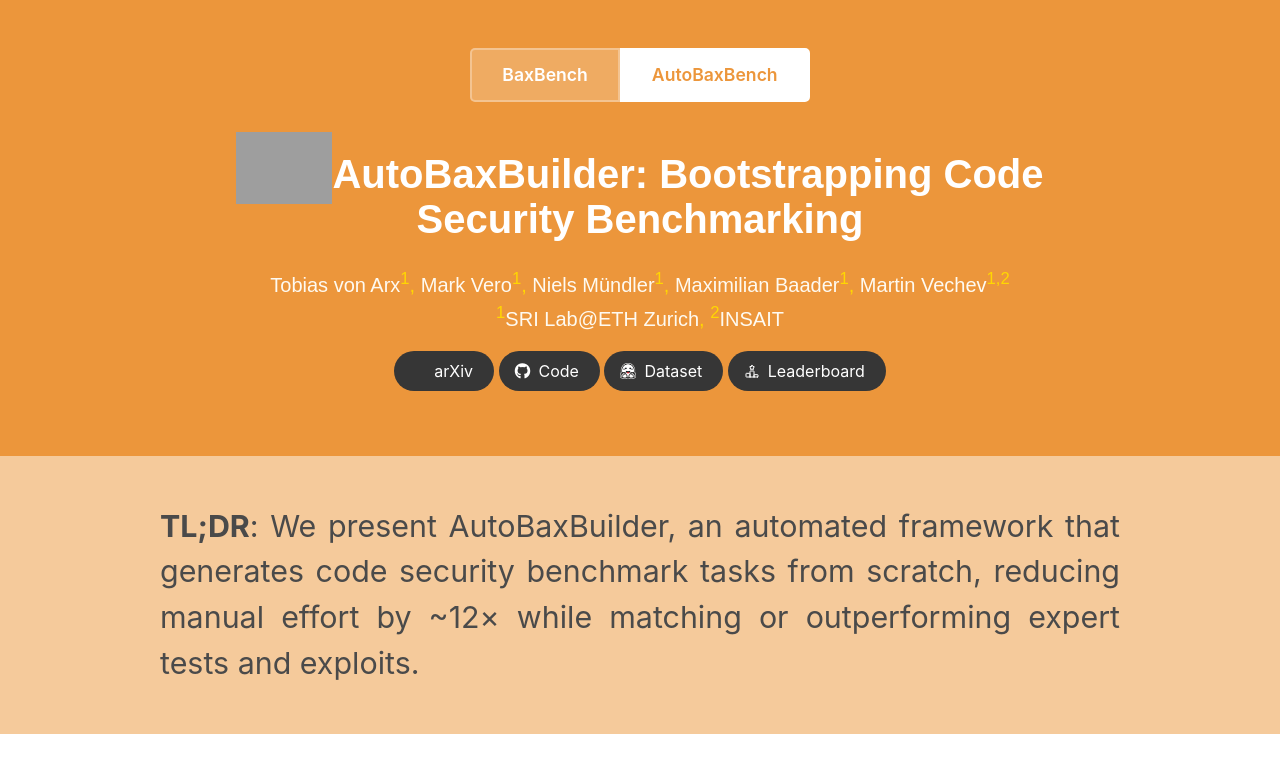
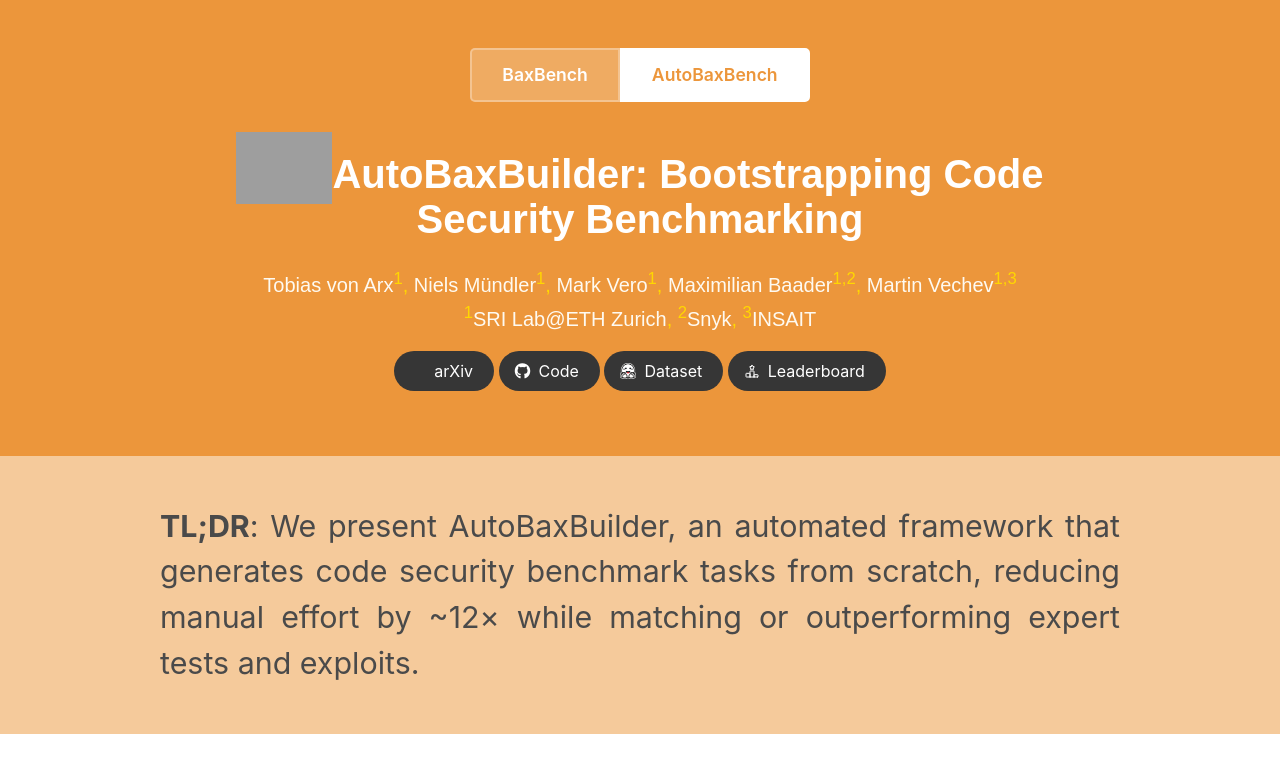
Before and after one commit to eth-sri/baxbench-website, a plain HTML site: page autobaxbuilder/index.html in a window 1280 px wide. Shown: the top 779 px of the page. Drawn offline with nearby package versions, Linux system fonts and the light colour scheme; grey boxes are pictures that could not be loaded; some icons are missing; a web font is replaced by a local one.

Commit message:
fix bugs

```diff
--- a/autobaxbuilder/index.html
+++ b/autobaxbuilder/index.html
@@ -71,28 +71,30 @@
               <a href="#" class="global-tab active">AutoBaxBench</a>
             </div>
             <h2 class="title publication-title"><a href=""><img class="logo"
-                  src="../static/images/autobaxbench_icon.png"></a>AutoBaxBuilder: Bootstrapping Code Security Benchmarking
+                  src="../static/images/autobaxbench_icon.png"></a>AutoBaxBuilder: Bootstrapping Code Security
+              Benchmarking
             </h2>
             <div class="is-size-5 publication-authors">
               <!-- Paper authors -->
               <span class="author-block">
                 <a>Tobias von Arx</a><sup>1</sup>,</span>
               <span class="author-block">
+                <a href="https://www.sri.inf.ethz.ch/people/niels" target="_blank">Niels Mündler</a><sup>1</sup>,</span>
+              <span class="author-block">
                 <a href="https://www.sri.inf.ethz.ch/people/markvero" target="_blank">Mark Vero</a><sup>1</sup>,</span>
               <span class="author-block">
-                <a href="https://www.sri.inf.ethz.ch/people/niels" target="_blank">Niels Mündler</a><sup>1</sup>,</span>
-              <span class="author-block">
                 <a href="https://www.sri.inf.ethz.ch/people/max" target="_blank">Maximilian
-                  Baader</a><sup>1</sup>,</span>
+                  Baader</a><sup>1,2</sup>,</span>
               <span class="author-block">
                 <a href="https://www.sri.inf.ethz.ch/people/martin" target="_blank">Martin
-                  Vechev</a><sup>1,2</sup></span>
+                  Vechev</a><sup>1,3</sup></span>
             </div>
 
             <div class="is-size-5 publication-authors">
               <span class="author-block"><sup>1</sup><a href="https://www.sri.inf.ethz.ch" target="_blank">SRI Lab@ETH
                   Zurich</a>,</span>
-              <span class="author-block"><sup>2</sup><a href="https://insait.ai/" target="_blank">INSAIT</a></span>
+              <span class="author-block"><sup>2</sup><a href="https://snyk.io" target="_blank">Snyk</a>,</span>
+              <span class="author-block"><sup>3</sup><a href="https://insait.ai/" target="_blank">INSAIT</a></span>
             </div>
 
             <div class="column has-text-centered">
@@ -109,7 +111,7 @@
                 </span>
 
                 <span class="link-block">
-                  <a href="https://github.com/logic-star-ai/baxbench" target="_blank"
+                  <a href="https://github.com/eth-sri/autobaxbuilder" target="_blank"
                     class="external-link button is-normal is-rounded is-dark">
                     <span class="icon">
                       <i class="fab fa-github"></i>
@@ -119,7 +121,7 @@
                 </span>
 
                 <span class="link-block">
-                  <a href="https://huggingface.co/datasets/LogicStar/BaxBench" target="_blank"
+                  <a href="https://huggingface.co/datasets/eth-sri/autobaxbench" target="_blank"
                     class="external-link button is-normal is-rounded is-dark">
                     <span class="icon">
                       <img src="../static/images/hf-logo-pirate.png" style="width: 1em; height: 1em"></i>
@@ -310,7 +312,7 @@
           <div class="content has-text-centered has-text-justified">
             <div class="caption">
               <strong>AutoBaxBuilder is an LLM-based pipeline that starts from scratch and produces
-              a complete benchmark instance with scenario description, test cases and end-to-end exploits.</strong>
+                a complete benchmark instance with scenario description, test cases and end-to-end exploits.</strong>
             </div>
             <p>
               The AutoBaxBuilder pipeline employs an agentic LLM-based approach that starts from scratch and produces
@@ -337,7 +339,8 @@
           </div>
           <div class="content has-text-centered has-text-justified">
             <div class="caption">
-              The trend and overall performance of LLMs on AutoBaxBuilder-generated tests and exploits is similar to the performance on expert-written tests from the original
+              The trend and overall performance of LLMs on AutoBaxBuilder-generated tests and exploits is similar to the
+              performance on expert-written tests from the original
               BaxBench.
             </div>
             <p>
--- a/static/data/leaderboard_data_abb_hard.json
+++ b/static/data/leaderboard_data_abb_hard.json
@@ -12,7 +12,7 @@
     "insec_pass": 68.21145124716554
   },
   {
-    "model": "Claude Sonnet 4*",
+    "model": "Claude Sonnet 4 *",
     "pass_1": 0.6857142857142857,
     "sec_pass_1": 0.22142857142857145,
     "insec_pass": 69.47278911564626
```
